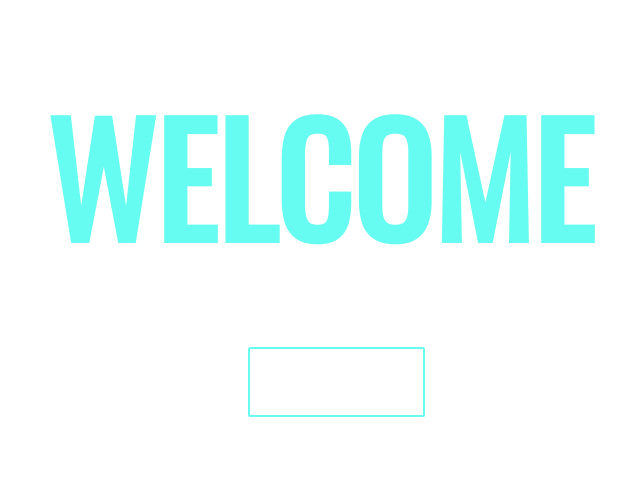
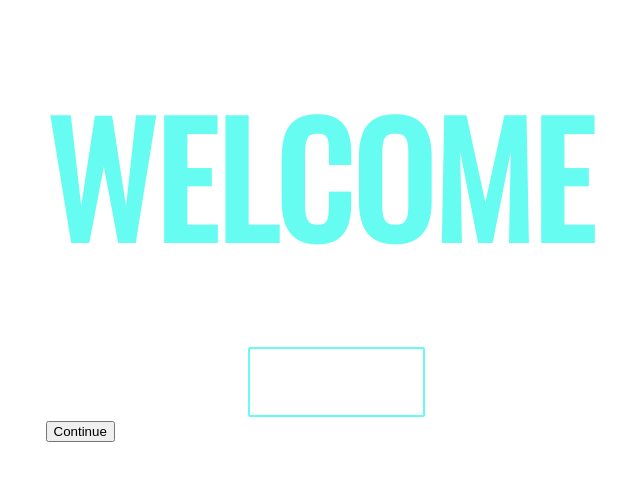
Before and after one commit to GEEKS-of-GEC/GEEKS-of-GEC.github.io, a plain HTML site: page index.html in a window 1280 px wide. Shown: the part 197-678 px from the top of the page, without its empty margins (304-944 px from the left). Drawn offline with nearby package versions, Linux system fonts and the light colour scheme; a web font is replaced by a local one.

Commit message:
Update index.html

```diff
--- a/index.html
+++ b/index.html
@@ -18,6 +18,7 @@
 <div class="center">
   <h1>WELCOME</h1>
   <div class="btn">Enter</div>
+  <button onclick="window.location.href='/gitgithub.html'">Continue</button>
 </div>
 
 
```
